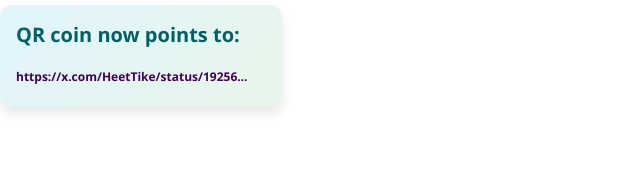
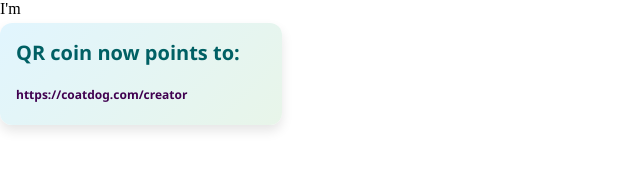
Before and after one commit to stanfy79/qr-coin, a website: page public/index.html in a window 1280 px wide. Shown: the whole page, without its empty margins (0-640 px from the left). Drawn offline with Linux system fonts and the light colour scheme; no server answers.

Commit message:
Update index.html

```diff
--- a/public/index.html
+++ b/public/index.html
@@ -1,3 +1,5 @@
+I'm
+
 <!DOCTYPE html>
 <html lang="en">
 <head>
@@ -97,8 +99,8 @@
   <div id="qr-coin-widget-root" class="qr-widget billboard">
     <div>
         <span>QR coin now points to:</span>
-        <a href="https://x.com/HeetTike/status/1925663270834176034" id="major-url" target="_blank">
-          <p id="scraped-output">https://x.com/HeetTike/status/1925663270834176034</p>
+        <a href="https://coatdog.com/creator" id="major-url" target="_blank">
+          <p id="scraped-output">https://coatdog.com/creator</p>
         </a>
     </div>
   </div>
```
